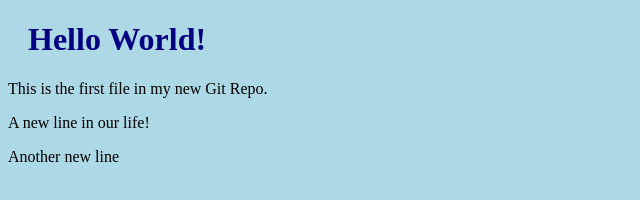
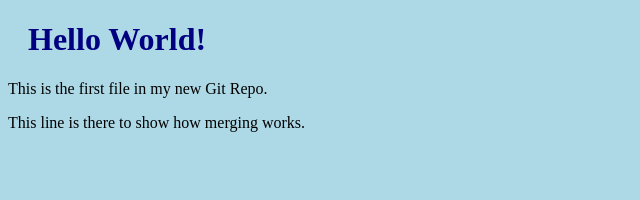
Before and after one commit to mark7796/mark7796.github.io, a plain HTML site: page index.html in a window 1280 px wide. Shown: the whole page, without its empty margins (0-640 px from the left). Drawn offline with Linux system fonts and the light colour scheme.

Commit message:
updated index.html with emergency fix

```diff
--- a/index.html
+++ b/index.html
@@ -8,8 +8,8 @@
 
 <h1>Hello World!</h1>
 <p>This is the first file in my new Git Repo.</p>
-<p>A new line in our life!</p>
-<p>Another new line</p>
+<p>This line is there to show how merging works.</p>
+
 
 <body>
 </html>
```
